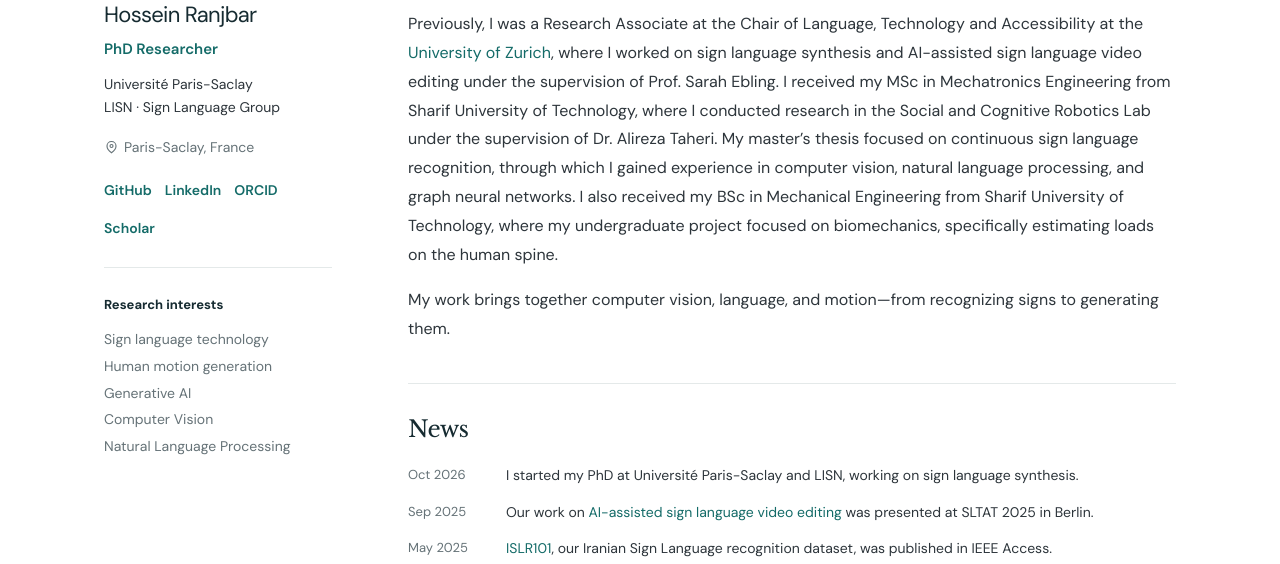
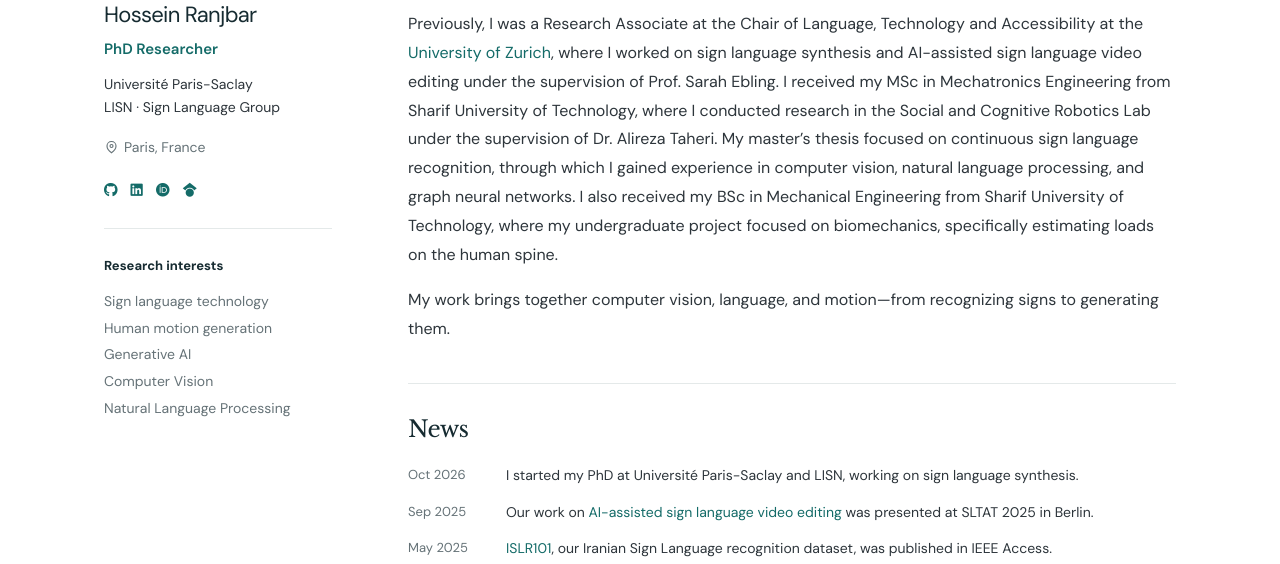
Before and after one commit to HoseinRanjbar/hosseinranjbar.github.io, a plain HTML site: page index.html in a window 1280 px wide. Shown: the part 402-966 px from the top of the page. Drawn offline with nearby package versions, Linux system fonts and the light colour scheme.

Commit message:
Enhance profile links
Add Google Scholar link and change the style.

```diff
--- a/index.html
+++ b/index.html
@@ -9,6 +9,8 @@
   <link rel="icon" href="assets/favicon.svg" type="image/svg+xml">
   <link rel="stylesheet" href="style.css">
   <script src="script.js" defer></script>
+  <link rel="stylesheet"
+      href="https://cdnjs.cloudflare.com/ajax/libs/font-awesome/6.7.2/css/all.min.css">
 </head>
 <body>
 <a class="skip" href="#main">Skip to content</a>
@@ -23,8 +25,29 @@
   <h2>Hossein Ranjbar</h2>
   <p class="role">PhD Researcher</p>
   <p class="affiliation">Université Paris-Saclay<br>LISN · Sign Language Group</p>
-  <p class="location"><svg viewBox="0 0 20 20" width="15" height="15" fill="none" stroke="currentColor" stroke-width="1.5" aria-hidden="true"><path d="M16 8c0 5-6 9-6 9S4 13 4 8a6 6 0 1 1 12 0Z"/><circle cx="10" cy="8" r="2"/></svg> Paris-Saclay, France</p>
-  <div class="profile-links"><a href="https://github.com/HoseinRanjbar">GitHub</a><a href="https://www.linkedin.com/in/hosein-ranjbar-45311723a/">LinkedIn</a><a href="https://orcid.org/0009-0001-5396-1206">ORCID</a><a href="https://scholar.google.com/citations?user=EeTnIAwAAAAJ&hl=en">Scholar</a></div>
+  <p class="location"><svg viewBox="0 0 20 20" width="15" height="15" fill="none" stroke="currentColor" stroke-width="1.5" aria-hidden="true"><path d="M16 8c0 5-6 9-6 9S4 13 4 8a6 6 0 1 1 12 0Z"/><circle cx="10" cy="8" r="2"/></svg> Paris, France</p>
+  <!-- <div class="profile-links"><a href="https://github.com/HoseinRanjbar">GitHub</a><a href="https://www.linkedin.com/in/hosein-ranjbar-45311723a/">LinkedIn</a><a href="https://orcid.org/0009-0001-5396-1206">ORCID</a><a href="https://scholar.google.com/citations?user=EeTnIAwAAAAJ&hl=en">Scholar</a></div> -->
+  <div class="profile-links">
+  <a href="https://github.com/HoseinRanjbar"
+     aria-label="GitHub" title="GitHub">
+    <i class="fa-brands fa-github" aria-hidden="true"></i>
+  </a>
+
+  <a href="https://www.linkedin.com/in/hosein-ranjbar-45311723a/"
+     aria-label="LinkedIn" title="LinkedIn">
+    <i class="fa-brands fa-linkedin" aria-hidden="true"></i>
+  </a>
+
+  <a href="https://orcid.org/0009-0001-5396-1206"
+     aria-label="ORCID" title="ORCID">
+    <i class="fa-brands fa-orcid" aria-hidden="true"></i>
+  </a>
+
+  <a href="https://scholar.google.com/citations?user=EeTnIAwAAAAJ&amp;hl=en"
+     aria-label="Google Scholar" title="Google Scholar">
+    <i class="fa-brands fa-google-scholar" aria-hidden="true"></i>
+  </a>
+</div>
   <div class="sidebar-note"><span class="small-label">Research interests</span><p>Sign language technology<br>Human motion generation<br>Generative AI<br>Computer Vision<br>Natural Language Processing</p></div>
 </aside>
 <main id="main">
```
